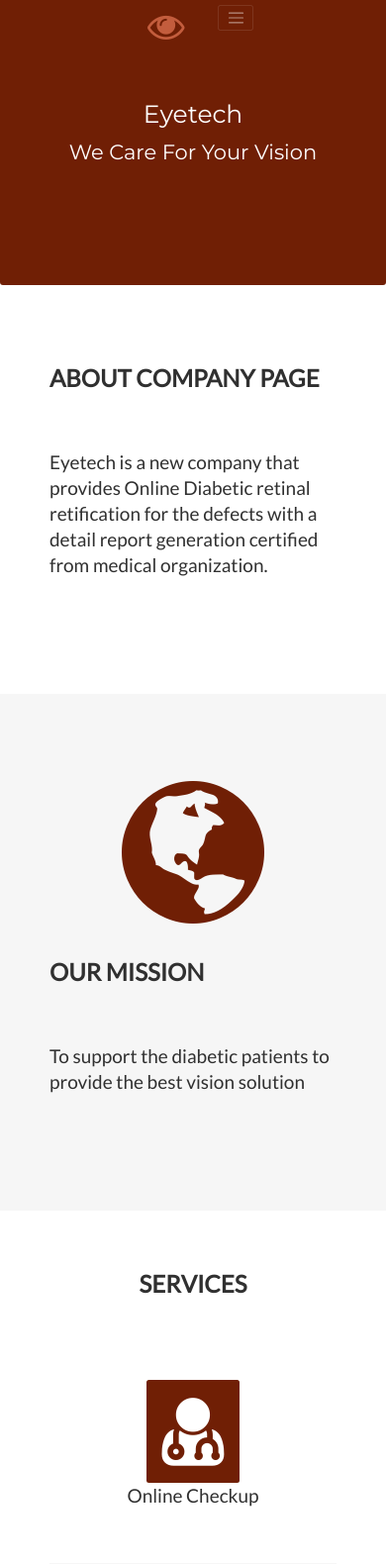
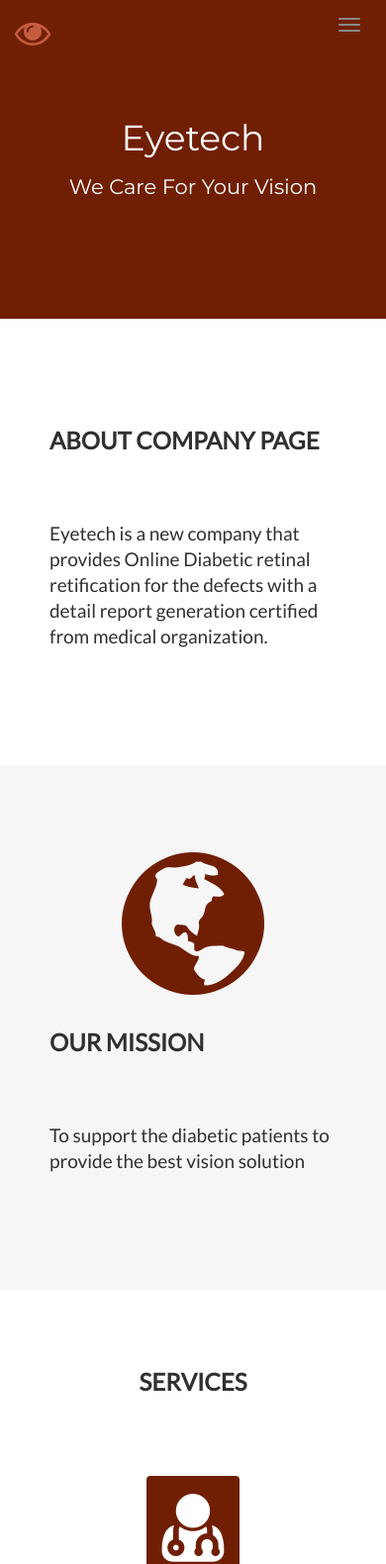
Before and after one commit to rsrahul1000/DRD, a Flask app: page / in a window 390 px wide. Shown: the top 1580 px of the page at 99% size. Run offline with Flask 2, Linux system fonts and the light colour scheme; some libraries are stand-ins or nearby versions.

Commit message:
fix: mobile toggle bar now visible and working

```diff
--- a/src/templates/layout.html
+++ b/src/templates/layout.html
@@ -9,6 +9,7 @@
     {% endif %}
 
     <meta name="viewport" content="width=device-width, initial-scale=1">
+
     <link rel="stylesheet" href="https://maxcdn.bootstrapcdn.com/bootstrap/3.4.1/css/bootstrap.min.css">
     <link href="https://fonts.googleapis.com/css?family=Montserrat" rel="stylesheet" type="text/css">
     <link href="https://fonts.googleapis.com/css?family=Lato" rel="stylesheet" type="text/css">
@@ -17,27 +18,33 @@
     <script src="https://ajax.googleapis.com/ajax/libs/jquery/3.4.1/jquery.min.js"></script>
     <script src="https://maxcdn.bootstrapcdn.com/bootstrap/3.4.1/js/bootstrap.min.js"></script>
 
+
+    <!--
+    <link rel="stylesheet" href="https://cdnjs.cloudflare.com/ajax/libs/font-awesome/4.7.0/css/font-awesome.min.css">
     <link rel="stylesheet" href="https://stackpath.bootstrapcdn.com/bootstrap/4.4.1/css/bootstrap.min.css"
           integrity="sha384-Vkoo8x4CGsO3+Hhxv8T/Q5PaXtkKtu6ug5TOeNV6gBiFeWPGFN9MuhOf23Q9Ifjh" crossorigin="anonymous">
-
+    <script src="https://code.jquery.com/jquery-3.4.1.slim.min.js" integrity="sha384-J6qa4849blE2+poT4WnyKhv5vZF5SrPo0iEjwBvKU7imGFAV0wwj1yYfoRSJoZ+n" crossorigin="anonymous"></script>
+    <script src="https://cdn.jsdelivr.net/npm/popper.js@1.16.0/dist/umd/popper.min.js" integrity="sha384-Q6E9RHvbIyZFJoft+2mJbHaEWldlvI9IOYy5n3zV9zzTtmI3UksdQRVvoxMfooAo" crossorigin="anonymous"></script>
+    <script src="https://stackpath.bootstrapcdn.com/bootstrap/4.4.1/js/bootstrap.min.js" integrity="sha384-wfSDF2E50Y2D1uUdj0O3uMBJnjuUD4Ih7YwaYd1iqfktj0Uod8GCExl3Og8ifwB6" crossorigin="anonymous"></script>
+-->
     <link rel="stylesheet" type="text/css" href="{{ url_for('static', filename='homeStyle.css') }}">
 
 
 </head>
 <body id="myPage" data-spy="scroll" data-target=".navbar" data-offset="60">
 
-<nav class="navbar navbar-expand-lg navbar-dark bg-steel fixed-top">
+<nav class="navbar navbar-default navbar-fixed-top">
     <div class="container">
         <div class="navbar-header">
-            <a class="navbar-brand mr-4" href="#myPage"><span class="fa fa-eye fa-3x"></span></a>
-            <button type="button" class="navbar-toggler navbar-toggler-right" data-toggle="collapse" data-target="#myNavbar" area-expanded="false">
-                <span class="navbar-toggler-icon"></span>
+            <a class="navbar-brand" href="#myPage"><span class="fa fa-eye fa-2x"></span></a>
+            <button type="button" class="navbar-toggle" data-toggle="collapse" data-target="#myNavbar">
+                <span class="icon-bar"></span>
+                <span class="icon-bar"></span>
+                <span class="icon-bar"></span>
             </button>
 
         </div>
-        <div class="navbar-collapse collapse" id="myNavbar">
-            <div class="nav navbar-nav mr-auto">
-            </div>
+        <div class="collapse navbar-collapse" id="myNavbar">
             <ul class="nav navbar-nav navbar-right">
                 <li class="nav-item"><a href="#about"> ABOUT</a></li>
                 <li class="nav-item"><a href="#services"> SERVICES</a></li>
@@ -51,12 +58,6 @@
 
     {% block content %}{% endblock %}
 
-<div>
-
-    <script src="https://stackpath.bootstrapcdn.com/bootstrap/4.4.1/js/bootstrap.min.js"
-            integrity="sha384-wfSDF2E50Y2D1uUdj0O3uMBJnjuUD4Ih7YwaYd1iqfktj0Uod8GCExl3Og8ifwB6"
-            crossorigin="anonymous"></script>
-</div>
 </body>
 </html>
 
```
